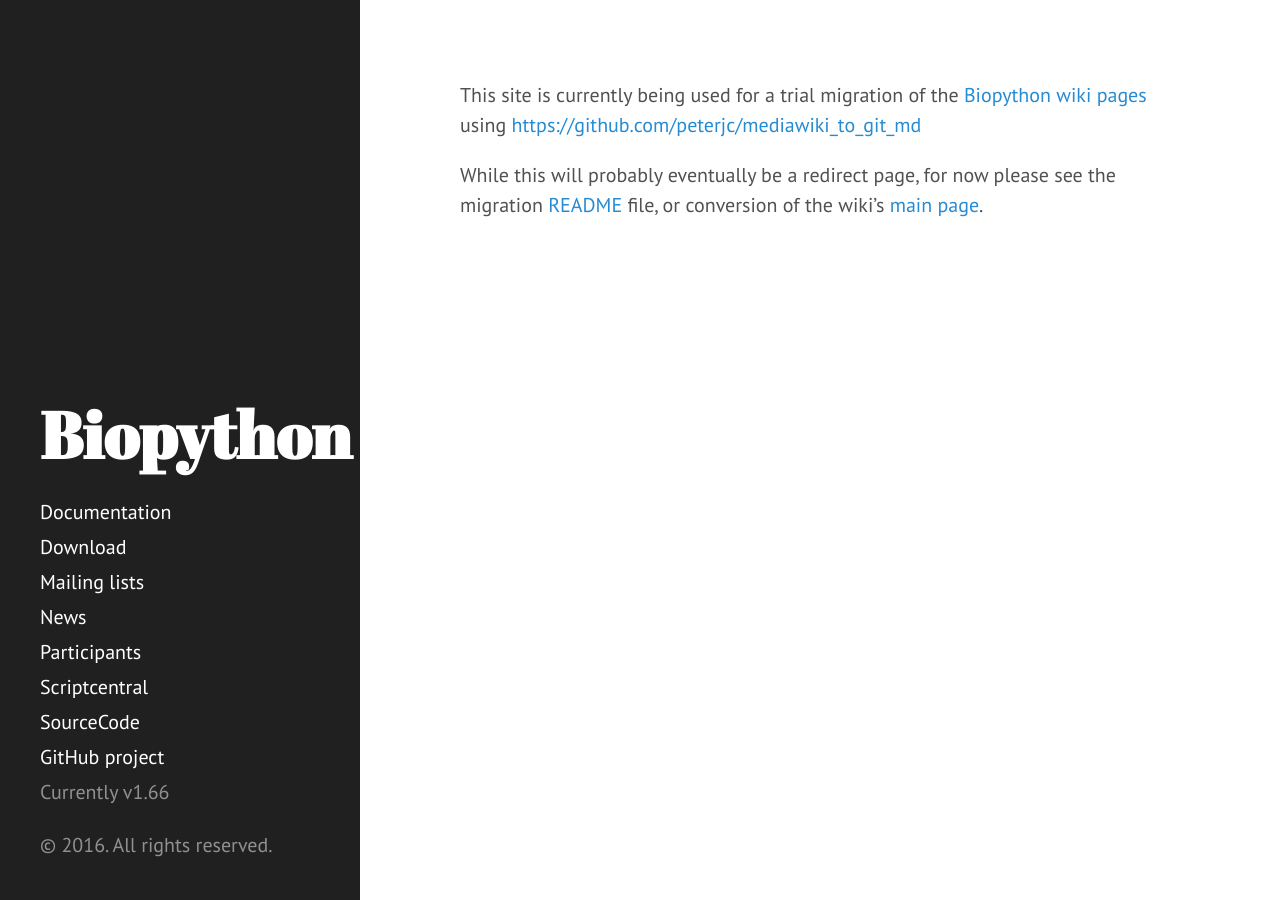
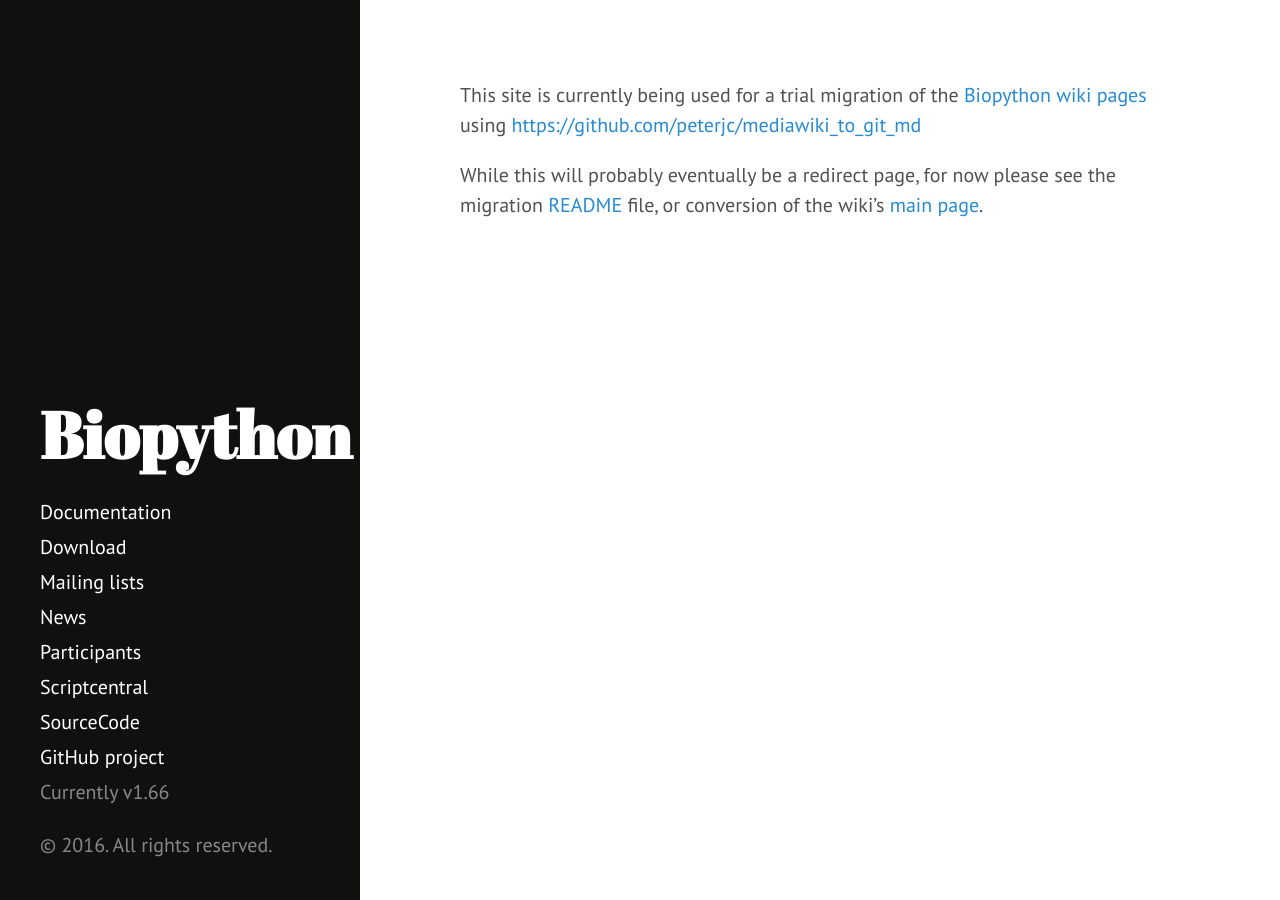
Before and after one commit to biopython/biopython.github.io, a Jekyll site: the page built from index.md, in a window 1280 px wide. Built offline with Jekyll 4.4.1, drawn with Linux system fonts in a browser that asks for light colours.

Commit message:
Switch sidebar background to 10100F dark grey
This is to match the grey background image (since its not transparent)

```diff
--- a/css/hyde.css
+++ b/css/hyde.css
@@ -57,7 +57,7 @@ html {
   text-align: center;
   padding: 2rem 1rem;
   color: rgba(255,255,255,.5);
-  background-color: #202020;
+  background-color: #10100F;
 }
 @media (min-width: 48em) {
   .sidebar {
```
